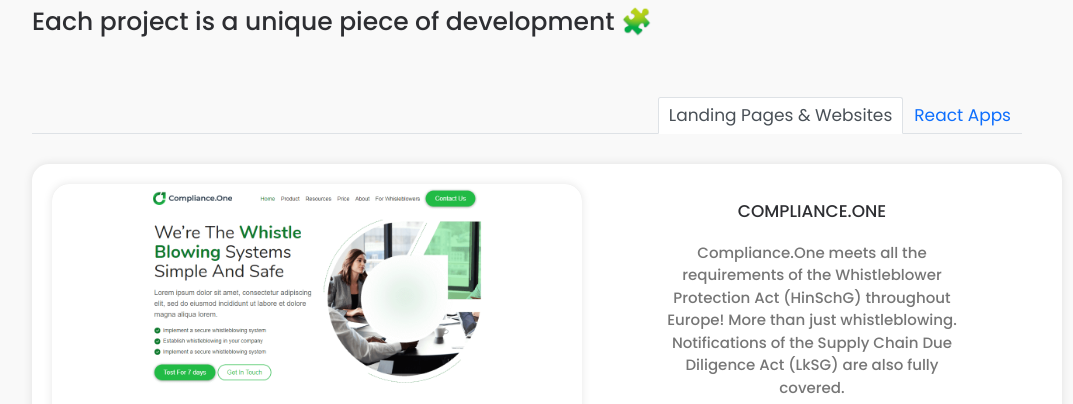
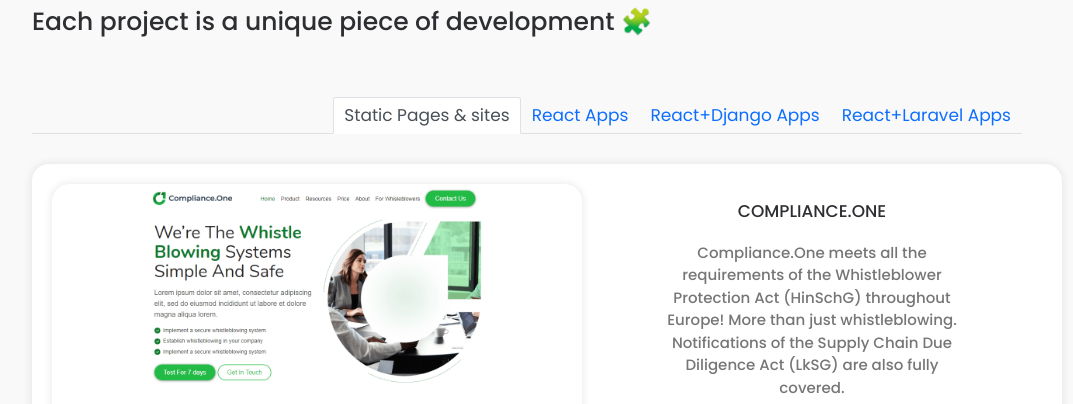
Before and after one commit to root-saikat/saikat.dev, a plain HTML site: page index.html in a window 1280 px wide. Shown: the part 1664-2068 px from the top of the page, without its empty margins (113-1186 px from the left). Drawn offline with nearby package versions, Linux system fonts and the light colour scheme.

Commit message:
Update index.html

```diff
--- a/index.html
+++ b/index.html
@@ -128,12 +128,20 @@
                             <ul class="nav nav-tabs" id="myTab" role="tablist">
                                 <li class="nav-item">
                                     <a class="nav-link active" id="sites-tab" data-bs-toggle="tab" href="#pages-sites"
-                                        role="tab" aria-controls="pages-sites" aria-selected="true">Landing Pages &
-                                        Websites</a>
+                                        role="tab" aria-controls="pages-sites" aria-selected="true">Static Pages &
+                                        sites</a>
                                 </li>
                                 <li class="nav-item">
                                     <a class="nav-link" id="apps-tab" data-bs-toggle="tab" href="#reactapps" role="tab"
                                         aria-controls="reactapps" aria-selected="false">React Apps</a>
+                                </li>
+                                <li class="nav-item">
+                                    <a class="nav-link" id="apps-tab" data-bs-toggle="tab" href="#reactdjangoapps" role="tab"
+                                        aria-controls="reactdjangoapps" aria-selected="false">React+Django Apps</a>
+                                </li>
+                                <li class="nav-item">
+                                    <a class="nav-link" id="apps-tab" data-bs-toggle="tab" href="#reactlaravelapps" role="tab"
+                                        aria-controls="reactlaravelapps" aria-selected="false">React+Laravel Apps</a>
                                 </li>
                             </ul>
                             <div class="tab-content mt-5">
```
